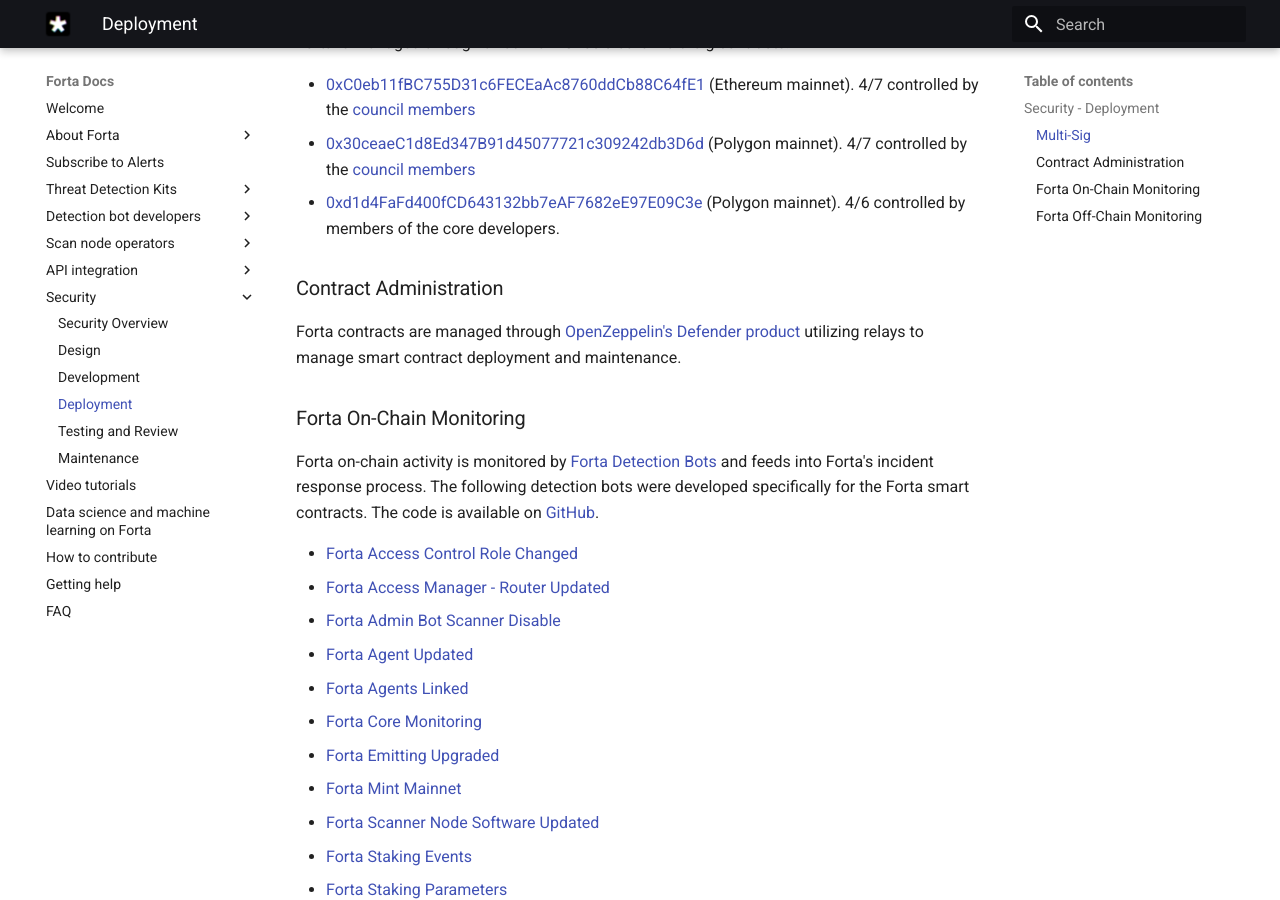
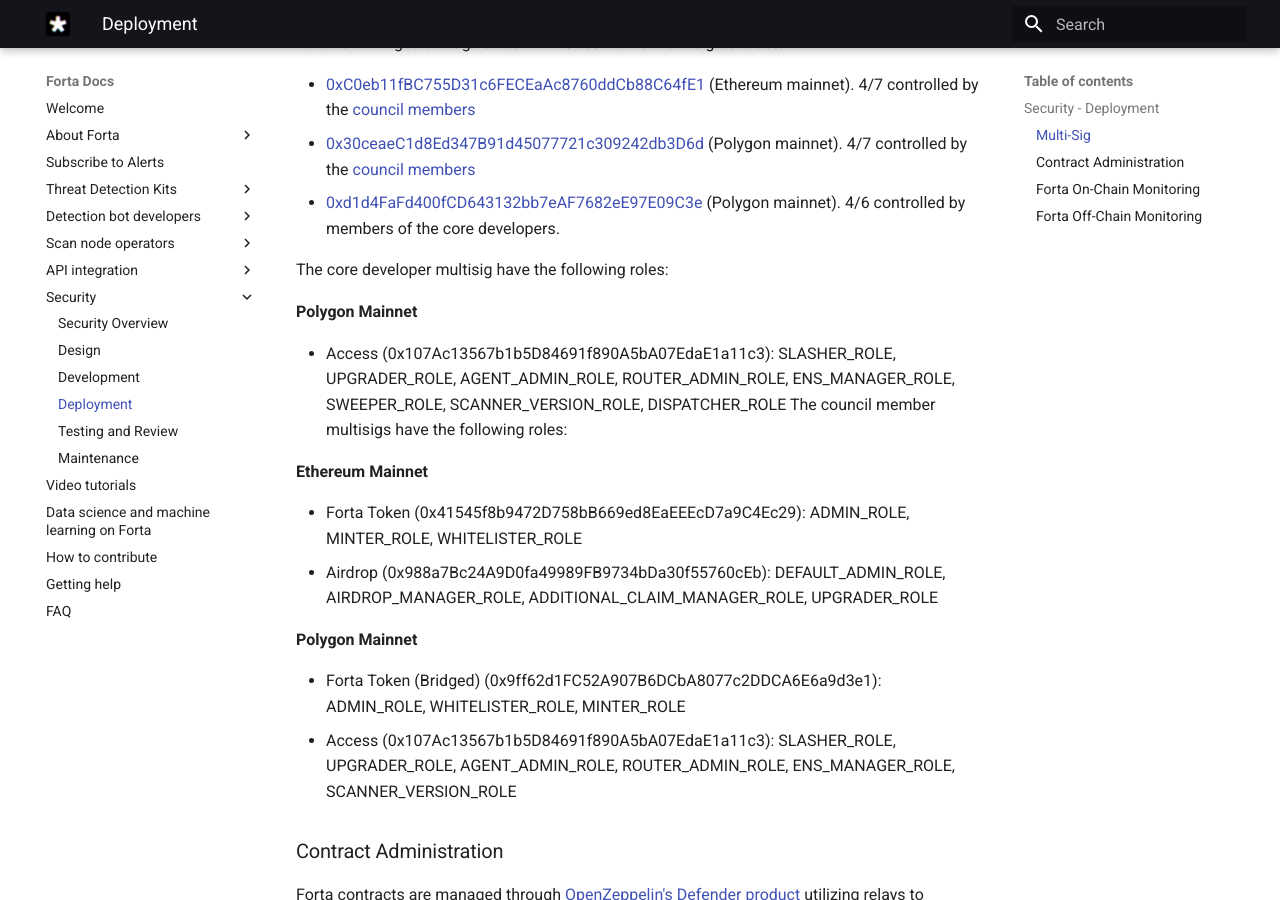
Before and after one commit to forta-network/docs, an MkDocs documentation site: the page built from docs/security-deploy.md, in a window 1280 px wide and 900 px high, scrolled down 432 px. Built offline with MkDocs 1.6.1 and Material for MkDocs 9.7.7, drawn with Linux system fonts in a browser that asks for light colours.

Commit message:
incorporated johns feedback

```diff
--- a/docs/security-deploy.md
+++ b/docs/security-deploy.md
@@ -8,6 +8,24 @@
 - [0xC0eb11fBC755D31c6FECEaAc8760ddCb88C64fE1](https://etherscan.io/address/0xC0eb11fBC755D31c6FECEaAc8760ddCb88C64fE1) (Ethereum mainnet). 4/7 controlled by the [council members](https://gov.forta.network/t/forta-proposal-permissionless-launch-fp-1/202/7)
 - [0x30ceaeC1d8Ed347B91d45077721c309242db3D6d](https://polygonscan.com/address/0x30ceaeC1d8Ed347B91d45077721c309242db3D6d) (Polygon mainnet). 4/7 controlled by the [council members](https://gov.forta.network/t/forta-proposal-permissionless-launch-fp-1/202/7)
 - [0xd1d4FaFd400fCD643132bb7eAF7682eE97E09C3e](https://polygonscan.com/address/0xd1d4FaFd400fCD643132bb7eAF7682eE97E09C3e) (Polygon mainnet). 4/6 controlled by members of the core developers.
+
+The core developer multisig have the following roles:
+
+**Polygon Mainnet**
+
+- Access (0x107Ac13567b1b5D84691f890A5bA07EdaE1a11c3): SLASHER_ROLE, UPGRADER_ROLE, AGENT_ADMIN_ROLE, ROUTER_ADMIN_ROLE, ENS_MANAGER_ROLE, SWEEPER_ROLE, SCANNER_VERSION_ROLE, DISPATCHER_ROLE
+The council member multisigs have the following roles:
+
+**Ethereum Mainnet**
+
+- Forta Token (0x41545f8b9472D758bB669ed8EaEEEcD7a9C4Ec29): ADMIN_ROLE, MINTER_ROLE, WHITELISTER_ROLE
+- Airdrop (0x988a7Bc24A9D0fa49989FB9734bDa30f55760cEb): DEFAULT_ADMIN_ROLE, AIRDROP_MANAGER_ROLE, ADDITIONAL_CLAIM_MANAGER_ROLE, UPGRADER_ROLE
+
+**Polygon Mainnet**
+
+- Forta Token (Bridged) (0x9ff62d1FC52A907B6DCbA8077c2DDCA6E6a9d3e1): ADMIN_ROLE, WHITELISTER_ROLE, MINTER_ROLE
+- Access (0x107Ac13567b1b5D84691f890A5bA07EdaE1a11c3): SLASHER_ROLE, UPGRADER_ROLE, AGENT_ADMIN_ROLE, ROUTER_ADMIN_ROLE, ENS_MANAGER_ROLE, SCANNER_VERSION_ROLE
+
 
 ### Contract Administration
 Forta contracts are managed through [OpenZeppelin's Defender product](https://defender.openzeppelin.com/) utilizing relays to manage smart contract deployment and maintenance.
```
Also changed, not shown: docs/security-develop.md (+2 -2 lines), docs/security-maintain.md (+1 -1 lines), docs/security.md (+3 -3 lines).
